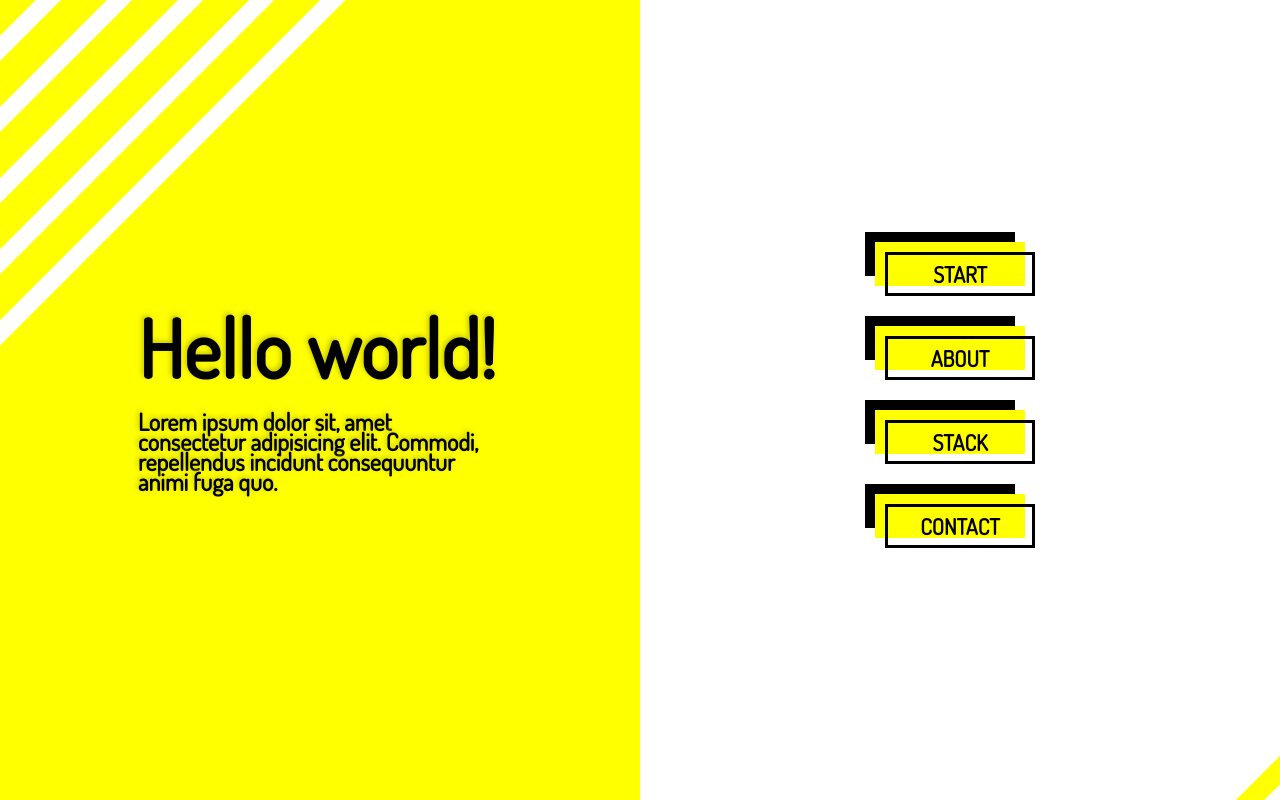
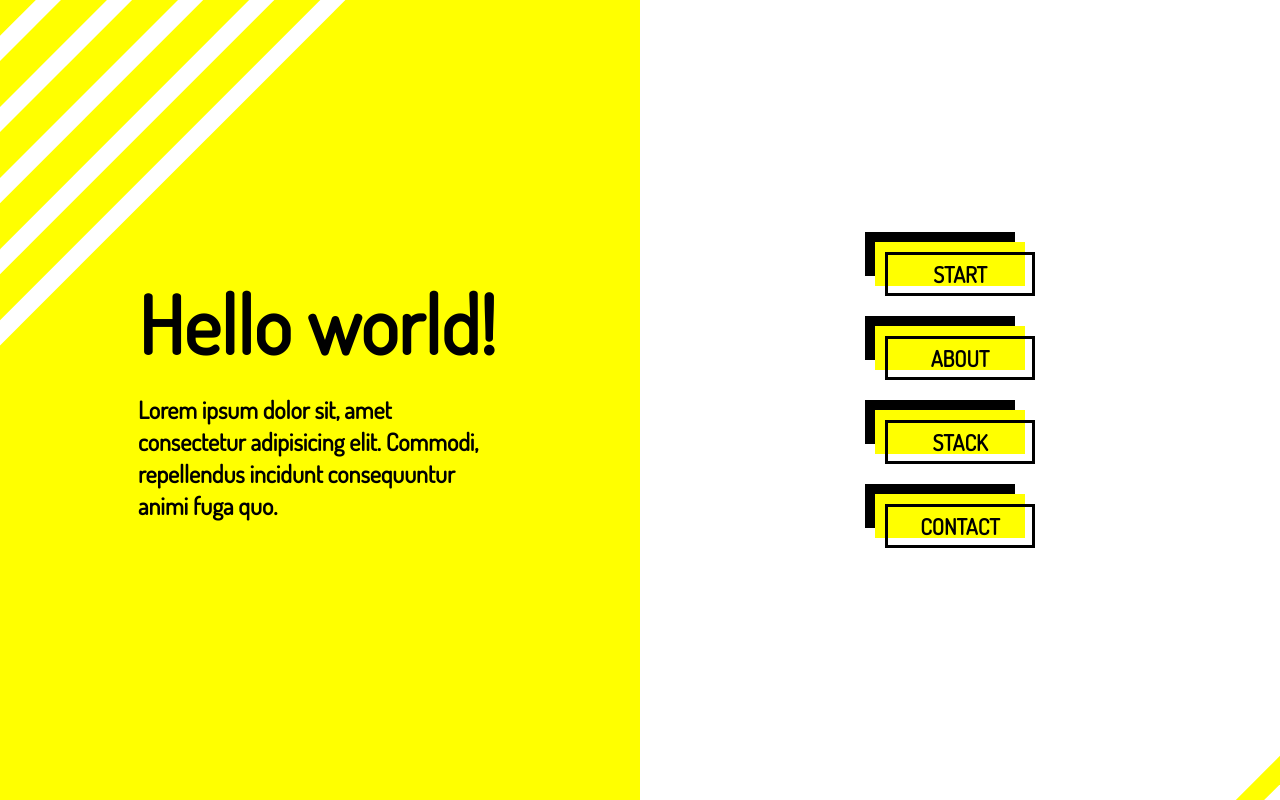
Before and after one commit to kubastanclik/helloworld, a plain HTML site: page index.html in a window 1280 px wide. Drawn offline with Linux system fonts and the light colour scheme.

Commit message:
Lineheight change

```diff
--- a/style.css
+++ b/style.css
@@ -27,9 +27,8 @@ body {
 
 .claim {
     width: 60%;
-    line-height: 20px;
+    line-height: 32px;
     padding: 10px;
-    text-shadow: -2px -2px 5px #c7c702;
 }
 
 .claim h1 {
@@ -138,3 +137,13 @@ button:hover {
     box-shadow: 10px -10px 0px #000;
     cursor: pointer;
 }
+
+::-moz-selection {
+    color: yellow;
+    background: #000;
+  }
+
+  ::selection {
+    color: yellow;
+    background: #000;
+  }
```
